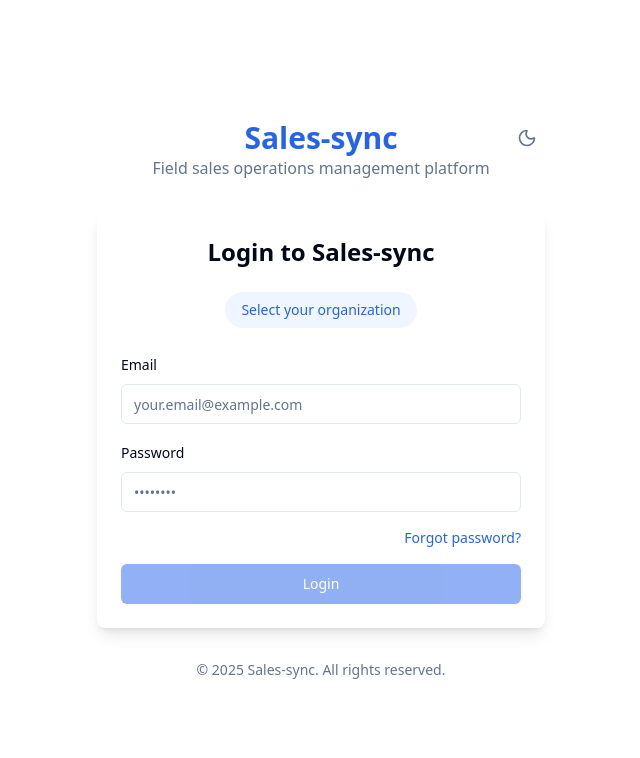
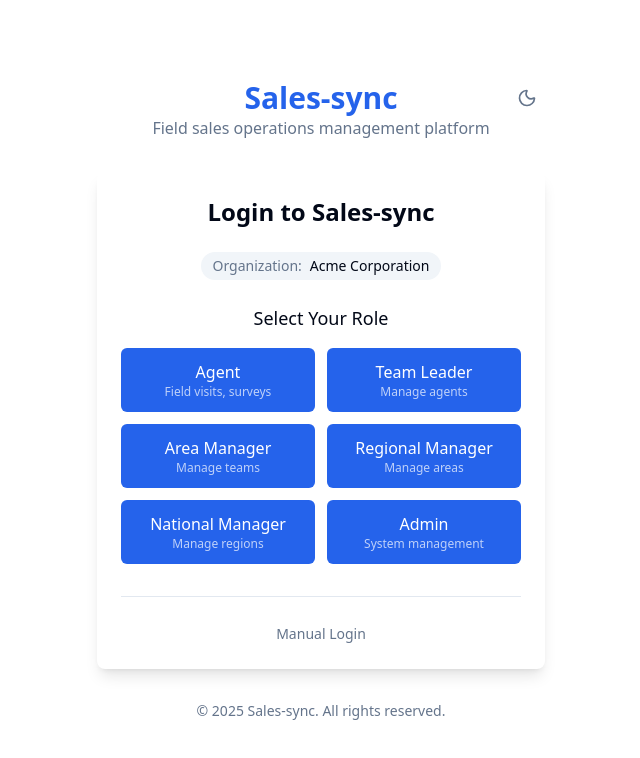
Before and after one commit to LukeTempleman/sales-sync, a React (Create React App) app in the folder sales-sync/: page /login in a window 1280 px wide. Shown: the top 758 px of the page, without its empty margins (319-959 px from the left). Built offline with nearby package versions, Linux system fonts and the light colour scheme.

Commit message:
Simplify login flow by removing tenant selection and enhancing role selection

```diff
--- a/sales-sync/src/pages/auth/LoginPage.jsx
+++ b/sales-sync/src/pages/auth/LoginPage.jsx
@@ -1,18 +1,25 @@
-import React, { useState } from 'react';
+import React, { useState, useEffect } from 'react';
 import { useNavigate, Link } from 'react-router-dom';
 import { useAuth } from '../../context/AuthContext';
 import { Button } from '../../components/ui/button';
 import { Input } from '../../components/ui/input';
 import { Label } from '../../components/ui/label';
-import { ROLES, agents, teamLeaders, areaManagers, regionalManagers, nationalManagers, admins } from '../../data';
+import { ROLES, agents, teamLeaders, areaManagers, regionalManagers, nationalManagers, admins, tenants } from '../../data';
 
 const LoginPage = () => {
-  const { login, tenant } = useAuth();
+  const { login, tenant, selectTenant } = useAuth();
   const navigate = useNavigate();
   const [email, setEmail] = useState('');
   const [password, setPassword] = useState('');
   const [error, setError] = useState('');
   const [loading, setLoading] = useState(false);
+
+  // Auto-select the first tenant if none is selected
+  useEffect(() => {
+    if (!tenant && tenants.length > 0) {
+      selectTenant(tenants[0].id);
+    }
+  }, [tenant, selectTenant]);
 
   const handleSubmit = (e) => {
     e.preventDefault();
@@ -127,29 +134,12 @@ const LoginPage = () => {
     <div>
       <h2 className="text-2xl font-bold mb-6 text-center">Login to Sales-sync</h2>
 
-      {tenant ? (
+      {tenant && (
         <div className="mb-6 text-center">
-          <div className="inline-flex items-center bg-gray-100 rounded-full px-3 py-1">
-            <span className="text-sm text-gray-600 mr-2">Organization:</span>
+          <div className="inline-flex items-center bg-muted rounded-full px-3 py-1">
+            <span className="text-sm text-muted-foreground mr-2">Organization:</span>
             <span className="text-sm font-medium">{tenant.name}</span>
           </div>
-          <div className="mt-2">
-            <Link
-              to="/select-tenant"
-              className="text-xs text-blue-600 hover:underline"
-            >
-              Change organization
-            </Link>
-          </div>
-        </div>
-      ) : (
-        <div className="mb-6 text-center">
-          <Link
-            to="/select-tenant"
-            className="inline-block bg-blue-50 text-blue-600 rounded-full px-4 py-2 text-sm font-medium"
-          >
-            Select your organization
-          </Link>
         </div>
       )}
 
@@ -159,89 +149,108 @@ const LoginPage = () => {
         </div>
       )}
 
-      <form onSubmit={handleSubmit} className="space-y-4">
-        <div className="space-y-2">
-          <Label htmlFor="email">Email</Label>
-          <Input
-            id="email"
-            type="email"
-            value={email}
-            onChange={(e) => setEmail(e.target.value)}
-            placeholder="your.email@example.com"
-            required
-          />
-        </div>
-        <div className="space-y-2">
-          <Label htmlFor="password">Password</Label>
-          <Input
-            id="password"
-            type="password"
-            value={password}
-            onChange={(e) => setPassword(e.target.value)}
-            placeholder="••••••••"
-            required
-          />
-        </div>
-        <div className="flex justify-end">
-          <a href="#" className="text-sm text-blue-600 hover:underline">
-            Forgot password?
-          </a>
-        </div>
-        <Button type="submit" className="w-full" disabled={loading || !tenant}>
-          {loading ? 'Logging in...' : 'Login'}
-        </Button>
-      </form>
-
       {/* Quick login section for demo purposes */}
       {tenant && (
-        <div className="mt-8 border-t pt-6">
-          <h3 className="text-sm font-medium text-gray-500 mb-3">Demo Quick Login</h3>
-          <div className="grid grid-cols-2 gap-2">
+        <div className="mb-8">
+          <h3 className="text-lg font-medium mb-4 text-center">Select Your Role</h3>
+          <div className="grid grid-cols-2 gap-3">
             <Button
-              variant="outline"
-              size="sm"
+              variant="default"
+              size="lg"
+              className="h-16 flex flex-col items-center justify-center"
               onClick={() => quickLogin(ROLES.AGENT)}
             >
-              Login as Agent
+              <span className="text-base">Agent</span>
+              <span className="text-xs opacity-70">Field visits, surveys</span>
             </Button>
             <Button
-              variant="outline"
-              size="sm"
+              variant="default"
+              size="lg"
+              className="h-16 flex flex-col items-center justify-center"
               onClick={() => quickLogin(ROLES.TEAM_LEADER)}
             >
-              Login as Team Leader
+              <span className="text-base">Team Leader</span>
+              <span className="text-xs opacity-70">Manage agents</span>
             </Button>
             <Button
-              variant="outline"
-              size="sm"
+              variant="default"
+              size="lg"
+              className="h-16 flex flex-col items-center justify-center"
               onClick={() => quickLogin(ROLES.AREA_MANAGER)}
             >
-              Login as Area Manager
+              <span className="text-base">Area Manager</span>
+              <span className="text-xs opacity-70">Manage teams</span>
             </Button>
             <Button
-              variant="outline"
-              size="sm"
+              variant="default"
+              size="lg"
+              className="h-16 flex flex-col items-center justify-center"
               onClick={() => quickLogin(ROLES.REGIONAL_MANAGER)}
             >
-              Login as Regional Manager
+              <span className="text-base">Regional Manager</span>
+              <span className="text-xs opacity-70">Manage areas</span>
             </Button>
             <Button
-              variant="outline"
-              size="sm"
+              variant="default"
+              size="lg"
+              className="h-16 flex flex-col items-center justify-center"
               onClick={() => quickLogin(ROLES.NATIONAL_MANAGER)}
             >
-              Login as National Manager
+              <span className="text-base">National Manager</span>
+              <span className="text-xs opacity-70">Manage regions</span>
             </Button>
             <Button
-              variant="outline"
-              size="sm"
+              variant="default"
+              size="lg"
+              className="h-16 flex flex-col items-center justify-center"
               onClick={() => quickLogin(ROLES.ADMIN)}
             >
-              Login as Admin
+              <span className="text-base">Admin</span>
+              <span className="text-xs opacity-70">System management</span>
             </Button>
           </div>
         </div>
       )}
+
+      <div className="mt-8 border-t pt-6">
+        <details className="text-center">
+          <summary className="cursor-pointer text-sm text-muted-foreground hover:text-primary inline-block">
+            Manual Login
+          </summary>
+          <form onSubmit={handleSubmit} className="space-y-4 mt-4">
+            <div className="space-y-2">
+              <Label htmlFor="email">Email</Label>
+              <Input
+                id="email"
+                type="email"
+                value={email}
+                onChange={(e) => setEmail(e.target.value)}
+                placeholder="your.email@example.com"
+                required
+              />
+            </div>
+            <div className="space-y-2">
+              <Label htmlFor="password">Password</Label>
+              <Input
+                id="password"
+                type="password"
+                value={password}
+                onChange={(e) => setPassword(e.target.value)}
+                placeholder="••••••••"
+                required
+              />
+            </div>
+            <div className="flex justify-end">
+              <a href="#" className="text-sm text-primary hover:underline">
+                Forgot password?
+              </a>
+            </div>
+            <Button type="submit" className="w-full" disabled={loading || !tenant}>
+              {loading ? 'Logging in...' : 'Login'}
+            </Button>
+          </form>
+        </details>
+      </div>
     </div>
   );
 };
--- a/sales-sync/src/routes/index.jsx
+++ b/sales-sync/src/routes/index.jsx
@@ -90,7 +90,7 @@ export default function Router() {
       children: [
         { path: '', element: <Navigate to="/login" /> },
         { path: 'login', element: <LoginPage /> },
-        { path: 'select-tenant', element: <TenantSelectPage /> }
+        { path: 'select-tenant', element: <Navigate to="/login" /> }
       ]
     },
 
```
